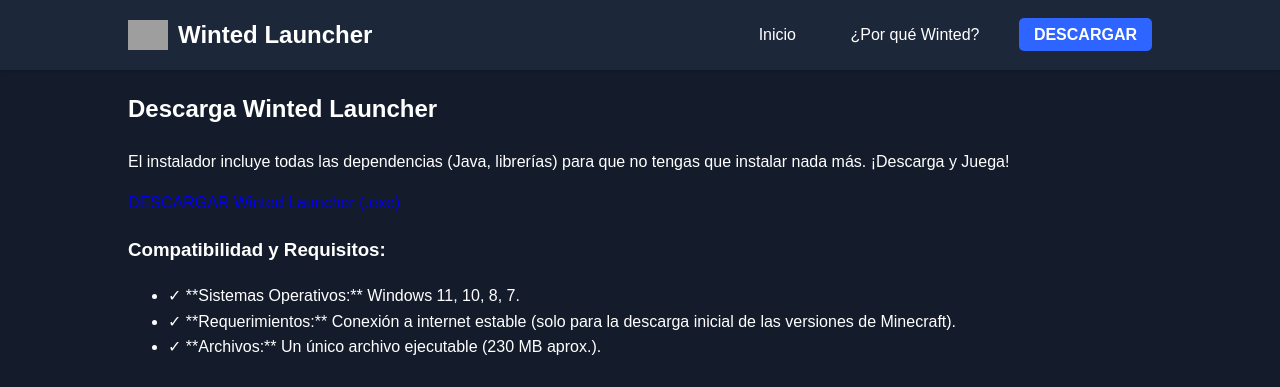
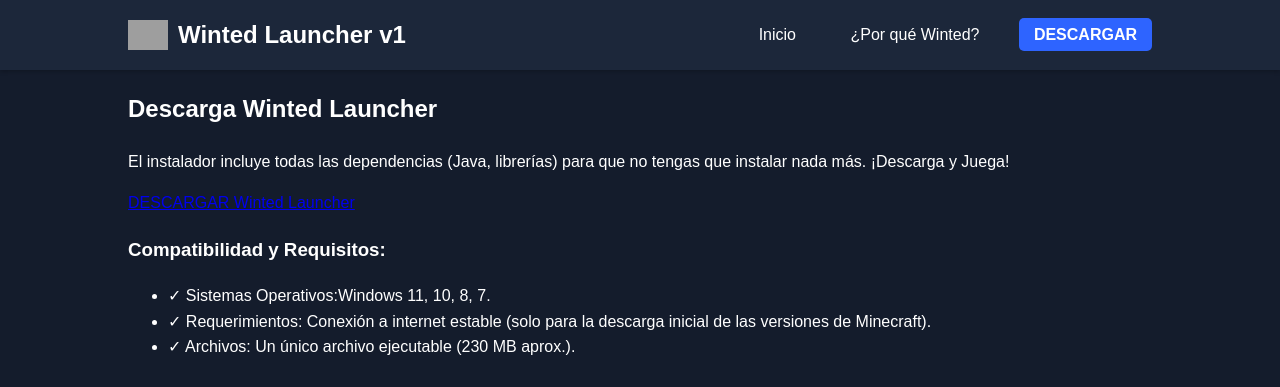
Before and after one commit to NovelBerry/winted-launcher, a plain HTML site: page descargar.html in a window 1280 px wide. Shown: the top 387 px of the page. Drawn offline with Linux system fonts and the light colour scheme; grey boxes are pictures that could not be loaded.

Commit message:
Update descargar.html

```diff
--- a/descargar.html
+++ b/descargar.html
@@ -13,7 +13,7 @@
         <div class="container">
             <div class="logo">
                 <img src="logo_winted.png" alt="Logo Winted" width="40">
-                Winted Launcher
+                Winted Launcher v1
             </div>
             <nav>
                 <a href="index.html">Inicio</a>
@@ -30,16 +30,16 @@
                 <h1>Descarga Winted Launcher</h1>
                 <p class="subtitle">El instalador incluye todas las dependencias (Java, librerías) para que no tengas que instalar nada más. ¡Descarga y Juega!</p>
 
-                <a href="TU_LINK_DE_DESCARGA_AQUI.exe" class="btn-main-download">
-                    DESCARGAR Winted Launcher (.exe)
+                <a href="https://drive.google.com/uc?export=download&id=1PZ3JI6a74ieLRlNbATxmiIUn7Wn7BXjt" class="btn-main-download">
+                    DESCARGAR Winted Launcher
                 </a>
 
                 <div class="compatibility-list">
                     <h3>Compatibilidad y Requisitos:</h3>
                     <ul>
-                        <li><span class="check-icon">&#10003;</span> **Sistemas Operativos:** Windows 11, 10, 8, 7.</li>
-                        <li><span class="check-icon">&#10003;</span> **Requerimientos:** Conexión a internet estable (solo para la descarga inicial de las versiones de Minecraft).</li>
-                        <li><span class="check-icon">&#10003;</span> **Archivos:** Un único archivo ejecutable (230 MB aprox.).</li>
+                        <li><span class="check-icon">&#10003;</span> Sistemas Operativos:Windows 11, 10, 8, 7.</li>
+                        <li><span class="check-icon">&#10003;</span> Requerimientos: Conexión a internet estable (solo para la descarga inicial de las versiones de Minecraft).</li>
+                        <li><span class="check-icon">&#10003;</span> Archivos: Un único archivo ejecutable (230 MB aprox.).</li>
                     </ul>
                 </div>
             </div>
```
